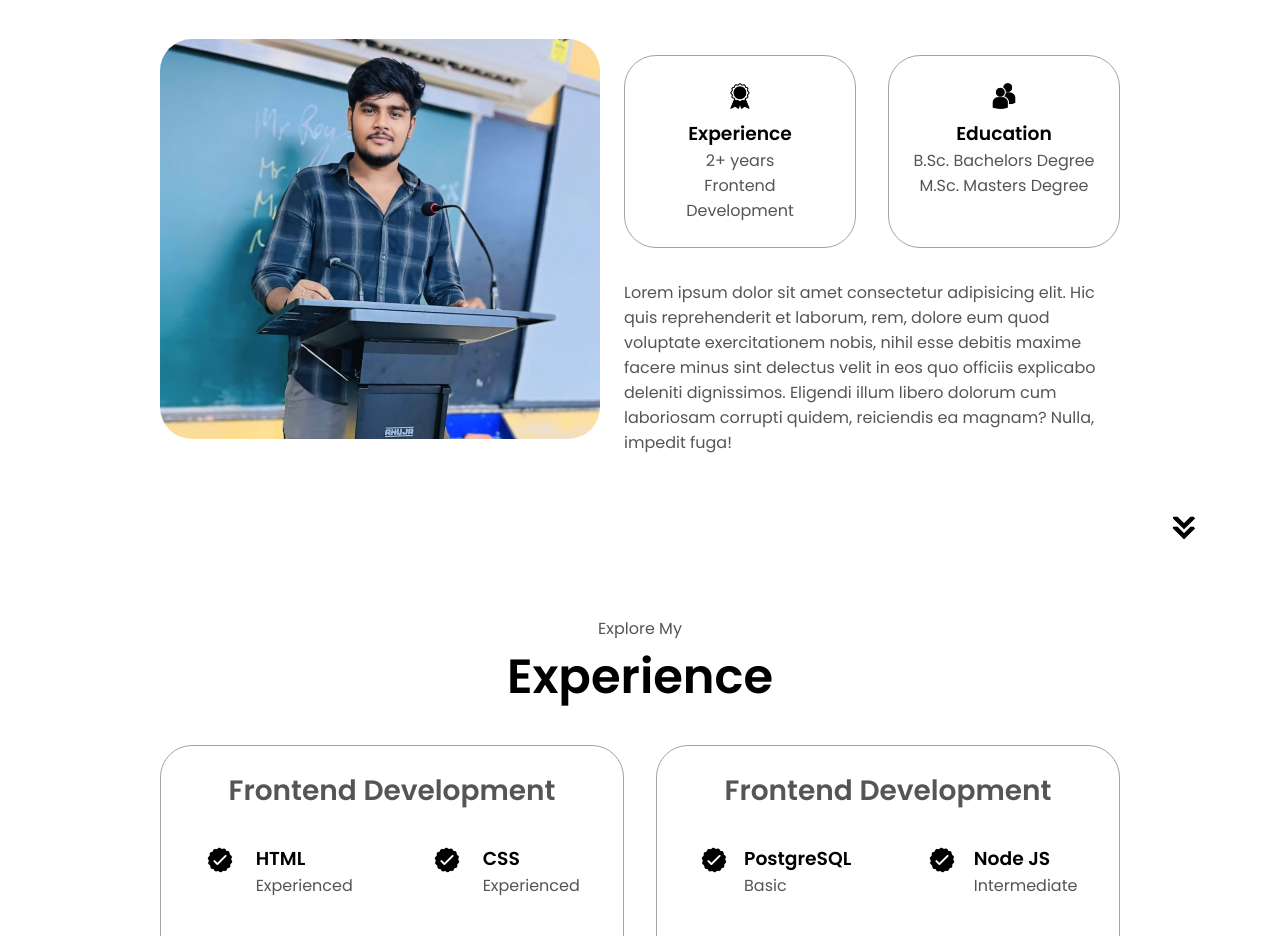
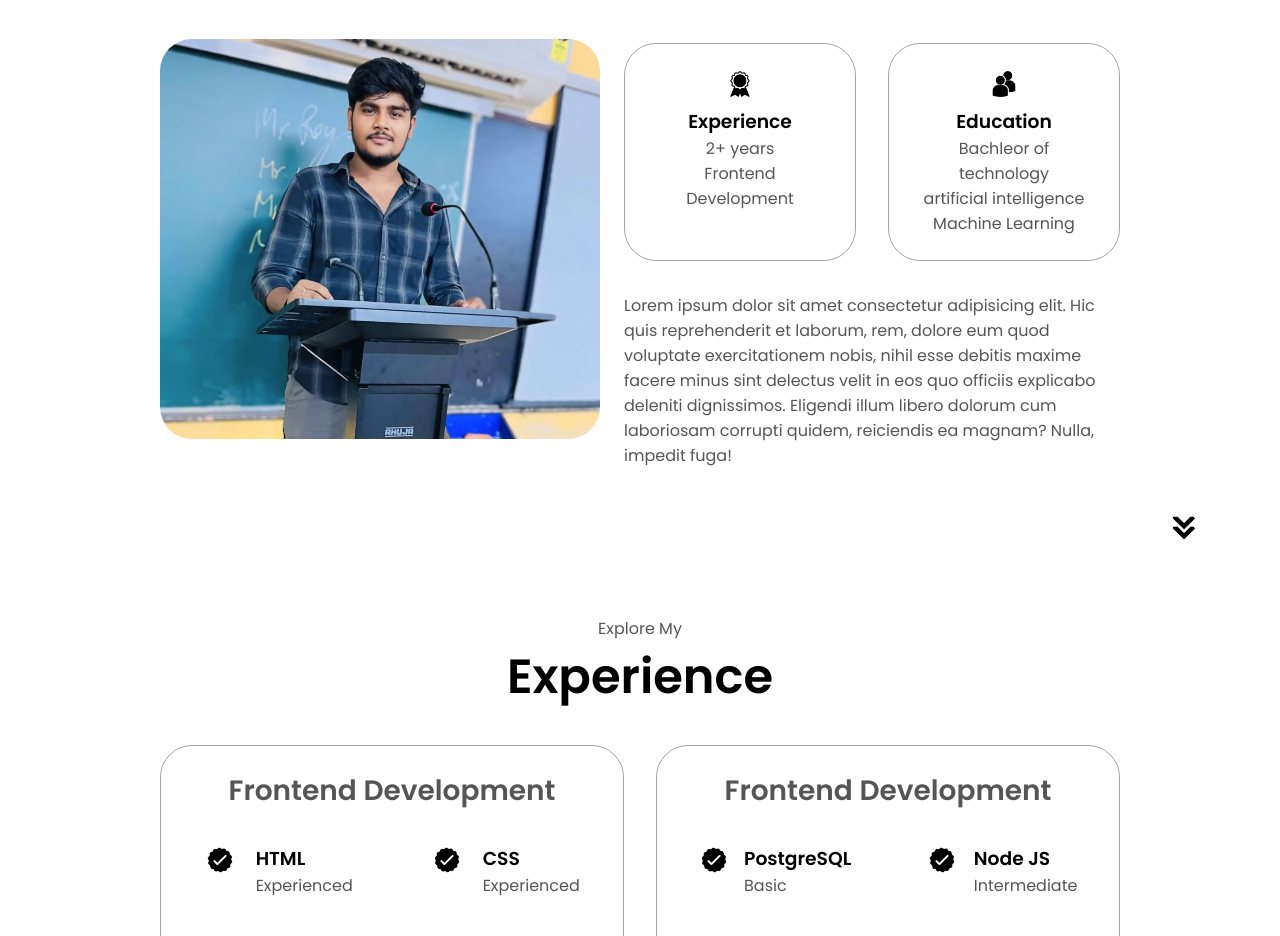
Before and after one commit to amit-raj8/amit-portfolio, a plain HTML site: page index.html in a window 1280 px wide. Shown: the part 1080-2016 px from the top of the page. Drawn offline with Linux system fonts and the light colour scheme.

Commit message:
updating

```diff
--- a/index.html
+++ b/index.html
@@ -100,7 +100,7 @@
                 class="icon"
               />
               <h3>Education</h3>
-              <p>B.Sc. Bachelors Degree<br />M.Sc. Masters Degree</p>
+              <p>Bachleor of technology<br />artificial intelligence Machine Learning</p>
             </div>
           </div>
           <div class="text-container">
```
